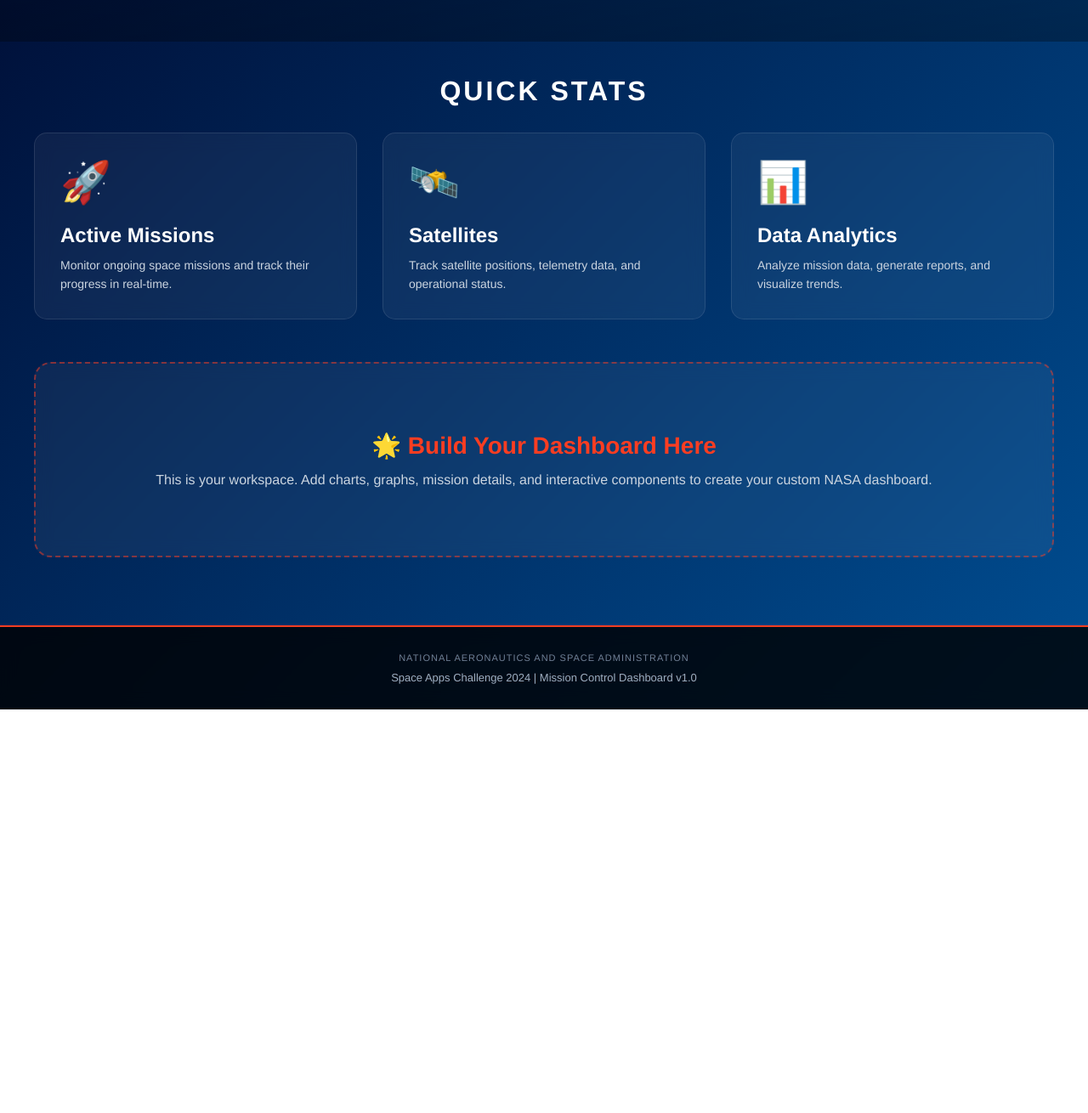
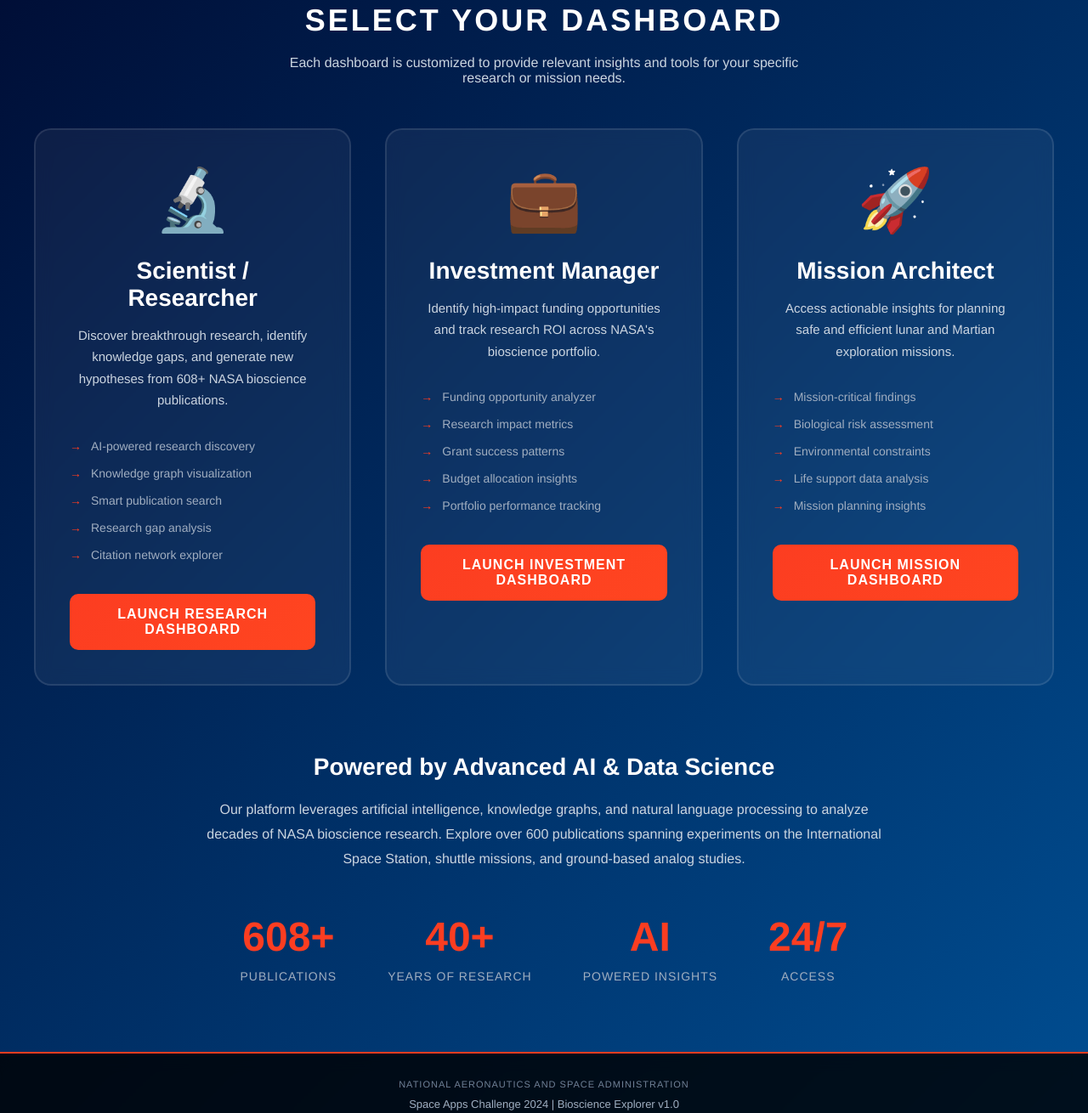
Before and after one commit to Zona-n/NASA-SPACE-APPS, a plain HTML site: page index.html in a window 1280 px wide. Shown: the part 429-1739 px from the top of the page at 85% size. Before the commit the page ends 1264 px from the top, so only its background shows below. Drawn offline with Linux system fonts and the light colour scheme.

Commit message:
Added changes

```diff
--- a/index.html
+++ b/index.html
@@ -3,7 +3,7 @@
 <head>
     <meta charset="UTF-8">
     <meta name="viewport" content="width=device-width, initial-scale=1.0">
-    <title>NASA Space Apps Dashboard</title>
+    <title>NASA Space Bioscience Explorer</title>
     <style>
         * {
             margin: 0;
@@ -18,7 +18,6 @@
             min-height: 100vh;
         }
 
-        /* Header */
         .header {
             background: rgba(0, 0, 0, 0.8);
             backdrop-filter: blur(10px);
@@ -113,10 +112,9 @@
             color: #ffffff;
         }
 
-        /* Hero Section */
         .hero {
             text-align: center;
-            padding: 80px 20px;
+            padding: 60px 20px 40px;
             background: linear-gradient(180deg, rgba(0,0,0,0) 0%, rgba(0,0,0,0.3) 100%);
         }
 
@@ -134,108 +132,196 @@
         .hero p {
             font-size: 18px;
             color: #cbd5e0;
-            max-width: 600px;
-            margin: 0 auto 30px;
+            max-width: 700px;
+            margin: 0 auto 20px;
             line-height: 1.6;
         }
 
-        .cta-button {
-            display: inline-block;
-            background: #FC3D21;
-            color: white;
-            padding: 15px 40px;
-            border-radius: 30px;
-            text-decoration: none;
-            font-weight: bold;
-            font-size: 16px;
-            transition: all 0.3s;
-            box-shadow: 0 5px 20px rgba(252, 61, 33, 0.4);
+        .hero .subtitle {
+            font-size: 14px;
+            color: #a0aec0;
+            margin-bottom: 10px;
         }
 
-        .cta-button:hover {
-            transform: translateY(-2px);
-            box-shadow: 0 8px 30px rgba(252, 61, 33, 0.6);
-        }
-
-        /* Dashboard Area */
-        .dashboard-area {
+        .selection-area {
             max-width: 1400px;
             margin: 40px auto;
             padding: 0 40px;
         }
 
         .section-title {
-            font-size: 32px;
-            margin-bottom: 30px;
+            font-size: 36px;
+            margin-bottom: 20px;
             text-align: center;
             text-transform: uppercase;
             letter-spacing: 3px;
             color: #ffffff;
         }
 
-        .dashboard-grid {
+        .section-subtitle {
+            font-size: 16px;
+            color: #cbd5e0;
+            text-align: center;
+            margin-bottom: 50px;
+            max-width: 600px;
+            margin-left: auto;
+            margin-right: auto;
+        }
+
+        .persona-grid {
             display: grid;
-            grid-template-columns: repeat(auto-fit, minmax(300px, 1fr));
-            gap: 30px;
+            grid-template-columns: repeat(auto-fit, minmax(350px, 1fr));
+            gap: 40px;
             margin-bottom: 50px;
         }
 
-        .dashboard-card {
+        .persona-card {
             background: rgba(255, 255, 255, 0.05);
             backdrop-filter: blur(10px);
-            border: 1px solid rgba(255, 255, 255, 0.1);
-            border-radius: 15px;
-            padding: 30px;
-            transition: all 0.3s;
+            border: 2px solid rgba(255, 255, 255, 0.1);
+            border-radius: 20px;
+            padding: 40px;
+            transition: all 0.4s;
+            cursor: pointer;
+            position: relative;
+            overflow: hidden;
         }
 
-        .dashboard-card:hover {
-            transform: translateY(-5px);
-            border-color: #FC3D21;
-            box-shadow: 0 10px 30px rgba(252, 61, 33, 0.3);
+        .persona-card::before {
+            content: '';
+            position: absolute;
+            top: 0;
+            left: 0;
+            right: 0;
+            height: 5px;
+            background: linear-gradient(90deg, #FC3D21, #ff6b4a);
+            transform: scaleX(0);
+            transition: transform 0.4s;
         }
 
-        .card-icon {
-            font-size: 48px;
-            margin-bottom: 20px;
+        .persona-card:hover::before {
+            transform: scaleX(1);
         }
 
-        .card-title {
-            font-size: 24px;
-            margin-bottom: 10px;
+        .persona-card:hover {
+            transform: translateY(-10px);
+            border-color: #FC3D21;
+            box-shadow: 0 20px 50px rgba(252, 61, 33, 0.4);
+            background: rgba(252, 61, 33, 0.1);
+        }
+
+        .persona-icon {
+            font-size: 72px;
+            margin-bottom: 25px;
+            display: block;
+            text-align: center;
+        }
+
+        .persona-title {
+            font-size: 28px;
+            margin-bottom: 15px;
+            color: #ffffff;
+            text-align: center;
+            font-weight: 700;
+        }
+
+        .persona-description {
+            color: #cbd5e0;
+            line-height: 1.7;
+            font-size: 15px;
+            margin-bottom: 25px;
+            text-align: center;
+        }
+
+        .persona-features {
+            list-style: none;
+            margin-bottom: 30px;
+        }
+
+        .persona-features li {
+            color: #a0aec0;
+            font-size: 14px;
+            padding: 8px 0;
+            padding-left: 25px;
+            position: relative;
+        }
+
+        .persona-features li::before {
+            content: '→';
+            position: absolute;
+            left: 0;
+            color: #FC3D21;
+            font-weight: bold;
+        }
+
+        .persona-button {
+            width: 100%;
+            padding: 15px;
+            background: linear-gradient(135deg, #FC3D21, #ff4520);
+            color: white;
+            border: none;
+            border-radius: 10px;
+            font-size: 16px;
+            font-weight: bold;
+            cursor: pointer;
+            transition: all 0.3s;
+            text-transform: uppercase;
+            letter-spacing: 1px;
+        }
+
+        .persona-button:hover {
+            transform: scale(1.05);
+            box-shadow: 0 10px 30px rgba(252, 61, 33, 0.5);
+        }
+
+        .info-section {
+            max-width: 1200px;
+            margin: 80px auto 40px;
+            padding: 0 40px;
+            text-align: center;
+        }
+
+        .info-section h3 {
+            font-size: 28px;
+            margin-bottom: 20px;
             color: #ffffff;
         }
 
-        .card-description {
+        .info-section p {
             color: #cbd5e0;
-            line-height: 1.6;
-            font-size: 14px;
+            line-height: 1.8;
+            font-size: 16px;
+            max-width: 800px;
+            margin: 0 auto 30px;
         }
 
-        /* Content Placeholder */
-        .content-placeholder {
-            background: rgba(255, 255, 255, 0.05);
-            backdrop-filter: blur(10px);
-            border: 2px dashed rgba(252, 61, 33, 0.5);
-            border-radius: 20px;
-            padding: 80px 40px;
-            text-align: center;
-            margin: 40px auto;
-            max-width: 1200px;
+        .stats-bar {
+            display: flex;
+            justify-content: center;
+            gap: 60px;
+            margin-top: 50px;
+            flex-wrap: wrap;
         }
 
-        .content-placeholder h3 {
-            font-size: 28px;
-            margin-bottom: 15px;
-            color: #FC3D21;
+        .stat-item {
+            text-align: center;
         }
 
-        .content-placeholder p {
-            color: #cbd5e0;
-            font-size: 16px;
+        .stat-number {
+            font-size: 48px;
+            font-weight: bold;
+            color: #FC3D21;
+            display: block;
+            margin-bottom: 10px;
         }
 
-        /* Footer */
+        .stat-label {
+            font-size: 14px;
+            color: #a0aec0;
+            text-transform: uppercase;
+            letter-spacing: 1px;
+        }
+
         .footer {
             background: rgba(0, 0, 0, 0.8);
             backdrop-filter: blur(10px);
@@ -258,7 +344,6 @@
             color: #a0aec0;
         }
 
-        /* Responsive */
         @media (max-width: 768px) {
             .header {
                 flex-direction: column;
@@ -270,76 +355,140 @@
                 font-size: 32px;
             }
 
-            .dashboard-grid {
+            .persona-grid {
                 grid-template-columns: 1fr;
             }
 
             .logo-text h1 {
                 font-size: 22px;
             }
+
+            .stats-bar {
+                gap: 30px;
+            }
         }
     </style>
 </head>
 <body>
-    <!-- Header -->
     <header class="header">
         <div class="nasa-logo-section">
             <div class="nasa-logo"></div>
             <div class="logo-text">
                 <h1>NASA</h1>
-                <p>NATIONAL AERONAUTICS AND SPACE ADMINISTRATION</p>
+                <p>BIOLOGICAL & PHYSICAL SCIENCES</p>
             </div>
         </div>
         <nav>
-            <a href="#" class="active">Dashboard</a>
-            <a href="#">Missions</a>
-            <a href="#">Data</a>
+            <a href="#" class="active">Home</a>
             <a href="#">About</a>
+            <a href="#">Resources</a>
+            <a href="#">Contact</a>
         </nav>
     </header>
 
-    <!-- Hero Section -->
     <section class="hero">
-        <h2>Mission Control Dashboard</h2>
-        <p>Real-time monitoring and analytics for space exploration missions. Track satellites, analyze data, and explore the cosmos.</p>
-        <a href="#dashboard" class="cta-button">Launch Dashboard</a>
+        <p class="subtitle">Space Bioscience Research Explorer</p>
+        <h2>Who Are You?</h2>
+        <p>Access NASA's comprehensive bioscience research database tailored to your needs. Choose your role below to explore mission-critical insights powered by AI.</p>
     </section>
 
-    <!-- Dashboard Area -->
-    <section class="dashboard-area" id="dashboard">
-        <h3 class="section-title">Quick Stats</h3>
+    <section class="selection-area">
+        <h3 class="section-title">Select Your Dashboard</h3>
+        <p class="section-subtitle">Each dashboard is customized to provide relevant insights and tools for your specific research or mission needs.</p>
 
-        <div class="dashboard-grid">
-            <div class="dashboard-card">
-                <div class="card-icon">🚀</div>
-                <h4 class="card-title">Active Missions</h4>
-                <p class="card-description">Monitor ongoing space missions and track their progress in real-time.</p>
+        <div class="persona-grid">
+            <div class="persona-card" onclick="navigateToDashboard('scientist')">
+                <span class="persona-icon">🔬</span>
+                <h4 class="persona-title">Scientist / Researcher</h4>
+                <p class="persona-description">Discover breakthrough research, identify knowledge gaps, and generate new hypotheses from 608+ NASA bioscience publications.</p>
+                <ul class="persona-features">
+                    <li>AI-powered research discovery</li>
+                    <li>Knowledge graph visualization</li>
+                    <li>Smart publication search</li>
+                    <li>Research gap analysis</li>
+                    <li>Citation network explorer</li>
+                </ul>
+                <button class="persona-button">Launch Research Dashboard</button>
             </div>
 
-            <div class="dashboard-card">
-                <div class="card-icon">🛰️</div>
-                <h4 class="card-title">Satellites</h4>
-                <p class="card-description">Track satellite positions, telemetry data, and operational status.</p>
+            <div class="persona-card" onclick="navigateToDashboard('manager')">
+                <span class="persona-icon">💼</span>
+                <h4 class="persona-title">Investment Manager</h4>
+                <p class="persona-description">Identify high-impact funding opportunities and track research ROI across NASA's bioscience portfolio.</p>
+                <ul class="persona-features">
+                    <li>Funding opportunity analyzer</li>
+                    <li>Research impact metrics</li>
+                    <li>Grant success patterns</li>
+                    <li>Budget allocation insights</li>
+                    <li>Portfolio performance tracking</li>
+                </ul>
+                <button class="persona-button">Launch Investment Dashboard</button>
             </div>
 
-            <div class="dashboard-card">
-                <div class="card-icon">📊</div>
-                <h4 class="card-title">Data Analytics</h4>
-                <p class="card-description">Analyze mission data, generate reports, and visualize trends.</p>
+            <div class="persona-card" onclick="navigateToDashboard('architect')">
+                <span class="persona-icon">🚀</span>
+                <h4 class="persona-title">Mission Architect</h4>
+                <p class="persona-description">Access actionable insights for planning safe and efficient lunar and Martian exploration missions.</p>
+                <ul class="persona-features">
+                    <li>Mission-critical findings</li>
+                    <li>Biological risk assessment</li>
+                    <li>Environmental constraints</li>
+                    <li>Life support data analysis</li>
+                    <li>Mission planning insights</li>
+                </ul>
+                <button class="persona-button">Launch Mission Dashboard</button>
             </div>
-        </div>
-
-        <!-- Content Placeholder -->
-        <div class="content-placeholder">
-            <h3>🌟 Build Your Dashboard Here</h3>
-            <p>This is your workspace. Add charts, graphs, mission details, and interactive components to create your custom NASA dashboard.</p>
         </div>
     </section>
 
-    <!-- Footer -->
+    <section class="info-section">
+        <h3>Powered by Advanced AI & Data Science</h3>
+        <p>Our platform leverages artificial intelligence, knowledge graphs, and natural language processing to analyze decades of NASA bioscience research. Explore over 600 publications spanning experiments on the International Space Station, shuttle missions, and ground-based analog studies.</p>
+
+        <div class="stats-bar">
+            <div class="stat-item">
+                <span class="stat-number">608+</span>
+                <span class="stat-label">Publications</span>
+            </div>
+            <div class="stat-item">
+                <span class="stat-number">40+</span>
+                <span class="stat-label">Years of Research</span>
+            </div>
+            <div class="stat-item">
+                <span class="stat-number">AI</span>
+                <span class="stat-label">Powered Insights</span>
+            </div>
+            <div class="stat-item">
+                <span class="stat-number">24/7</span>
+                <span class="stat-label">Access</span>
+            </div>
+        </div>
+    </section>
+
     <footer class="footer">
         <div class="footer-logo">NATIONAL AERONAUTICS AND SPACE ADMINISTRATION</div>
-        <div class="footer-text">Space Apps Challenge 2024 | Mission Control Dashboard v1.0</div>
+        <div class="footer-text">Space Apps Challenge 2024 | Bioscience Explorer v1.0</div>
     </footer>
+
+    <script>
+        function navigateToDashboard(type) {
+            // For now, just alert - you'll replace this with actual navigation
+            alert('Navigating to ' + type + ' dashboard...\n\nThis will link to: ' + type + '-dashboard.html');
+
+            // Later, uncomment this to actually navigate:
+            // window.location.href = type + '-dashboard.html';
+        }
+
+        // Add hover effect animations
+        document.querySelectorAll('.persona-card').forEach(card => {
+            card.addEventListener('mouseenter', function() {
+                this.style.transform = 'translateY(-10px) scale(1.02)';
+            });
+
+            card.addEventListener('mouseleave', function() {
+                this.style.transform = 'translateY(0) scale(1)';
+            });
+        });
+    </script>
 </body>
 </html>
```
